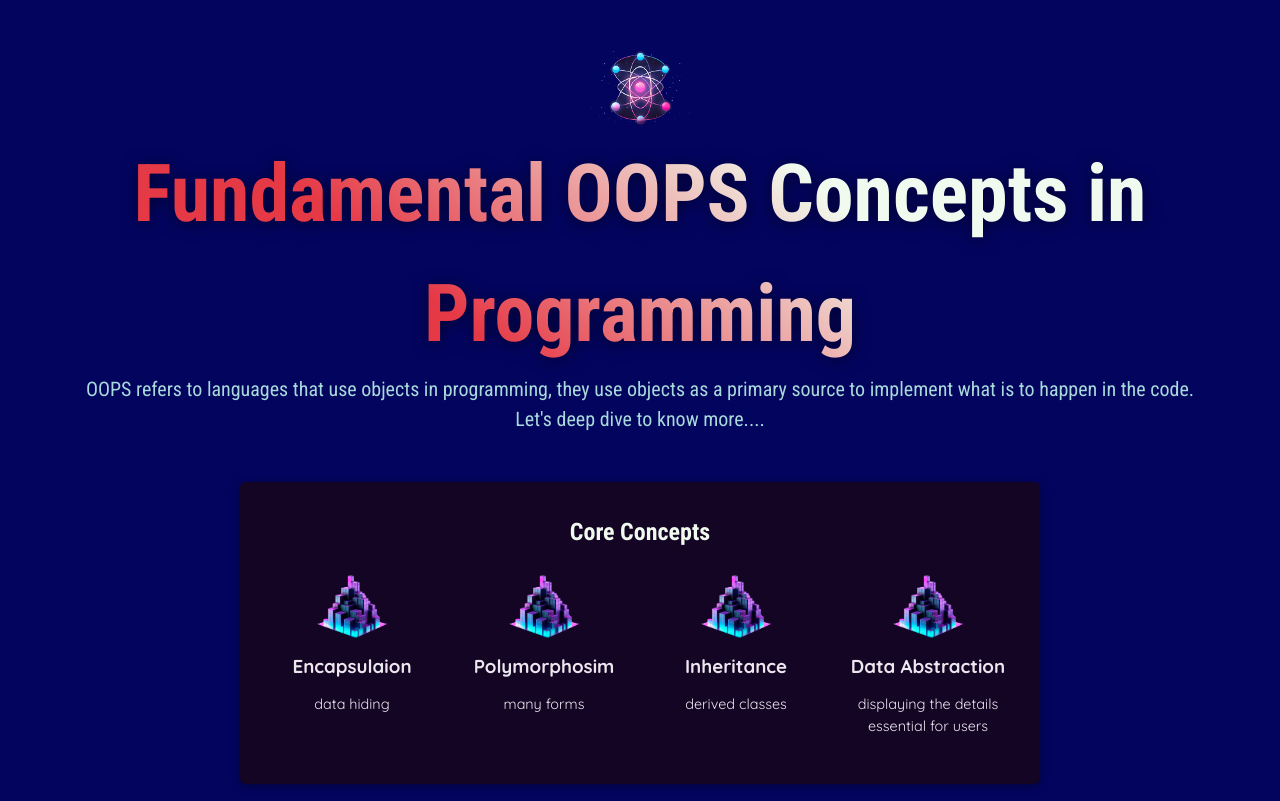
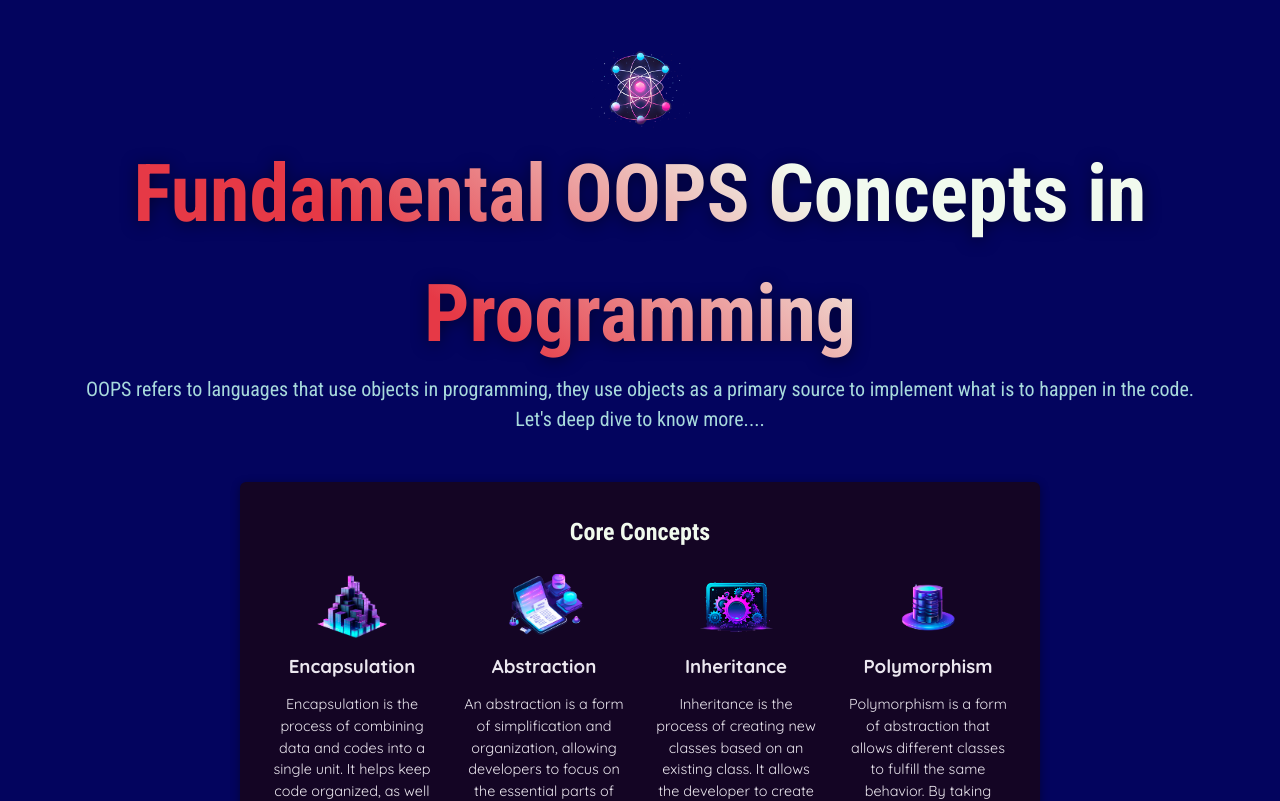
Before and after one commit to Tanushree227/ReactEssentialProject, a React (Vite) app: page / in a window 1280 px wide. Shown: the top 801 px of the page. Built offline with nearby package versions, Linux system fonts and the light colour scheme.

Commit message:
implemented spread function and object destructuring

```diff
--- a/src/App.jsx
+++ b/src/App.jsx
@@ -1,6 +1,7 @@
 import reactImg from './assets/react-core-concepts.png';
 const reactDescriptions = ["Fundamental", "Crucial", "Core"];
 import componentsImg from './assets/components.png';
+import { CORE_CONCEPTS } from './data';
 
 function getRandomInt(max)
 {
@@ -19,13 +20,13 @@ function Header() {
   </header>);
 }
 
-function CoreConcept(props)
+function CoreConcept({image, title, description})
 {
   return (
     <li>
-      <img src={props.img} alt={props.title} />
-      <h3>{props.title}</h3>
-      <p>{props.description}</p>
+      <img src={image} alt={title} />
+      <h3>{title}</h3>
+      <p>{description}</p>
     </li>
   );
 }
@@ -38,24 +39,10 @@ function App() {
         <section id='core-concepts'>
         <h2>Core Concepts</h2>
         <ul>
-          <CoreConcept
-            title="Encapsulaion"
-            description="data hiding"
-            img = {componentsImg} />
-          <CoreConcept
-            title="Polymorphosim"
-            description="many forms"
-            img = {componentsImg}/>
-          <CoreConcept
-            title="Inheritance"
-            description="derived classes"
-            img = {componentsImg}
-          />
-          <CoreConcept
-            title="Data Abstraction"
-            description="displaying the details essential for users"
-            img = {componentsImg}
-          />
+          <CoreConcept {...CORE_CONCEPTS[0]} />
+          <CoreConcept {...CORE_CONCEPTS[1]} />
+          <CoreConcept {...CORE_CONCEPTS[2]} />
+          <CoreConcept {...CORE_CONCEPTS[3]} />
         </ul>
         </section>
       </main>
--- a/src/data.js
+++ b/src/data.js
@@ -1 +1,27 @@
 import componentsImg from './assets/components.png';
+import propsImg from './assets/config.png';
+import jsxImg from './assets/jsx-ui.png';
+import stateImg from './assets/state-mgmt.png';
+
+export const CORE_CONCEPTS = [
+    {
+        image: componentsImg,
+        title: "Encapsulation",
+        description: "Encapsulation is the process of combining data and codes into a single unit. It helps keep code organized, as well as helps prevent accidental data manipulation and changes."
+    },
+    {
+        image: jsxImg,
+        title: "Abstraction",
+        description: "An abstraction is a form of simplification and organization, allowing developers to focus on the essential parts of their code without focusing on the implementation details. It helps developers create code in a more efficient manner, while still providing the same functionality."
+    },
+    {
+        image: propsImg,
+        title: "Inheritance",
+        description: "Inheritance is the process of creating new classes based on an existing class. It allows the developer to create subclasses that will inherit the attributes and behaviors of the parent class. This makes it easy to reuse code, making development faster and more efficient."
+    },
+    {
+        image: stateImg,
+        title: "Polymorphism",
+        description: "Polymorphism is a form of abstraction that allows different classes to fulfill the same behavior. By taking advantage of polymorphism, developers can create code that is more easily maintained and more versatile."
+    },
+]
```
